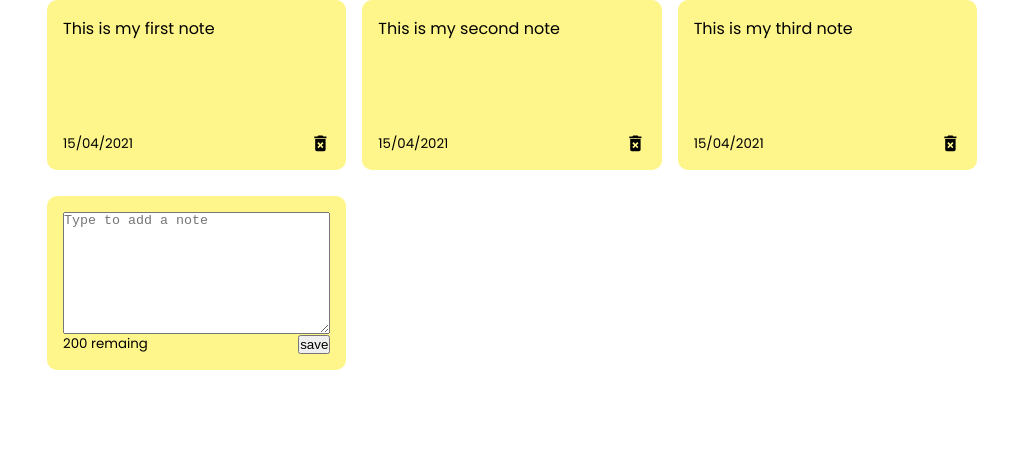
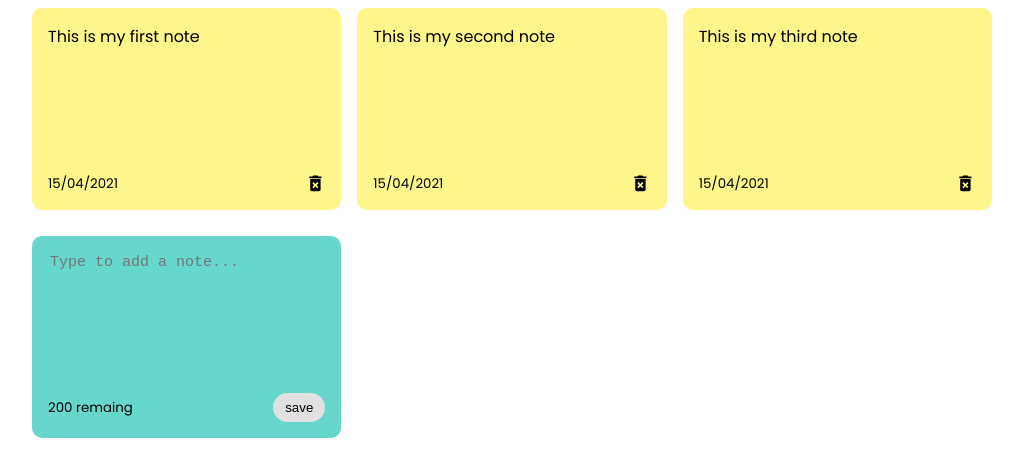
Before and after one commit to Furiuss/notes-app, a React (Vite) app: page / in a window 1280 px wide. Shown: the top 476 px of the page, without its empty margins (128-1151 px from the left). Built offline with nearby package versions, Linux system fonts and the light colour scheme.

Commit message:
finish addnote style

```diff
--- a/src/App.css
+++ b/src/App.css
@@ -10,6 +10,41 @@
   display: grid;
   grid-gap: 1rem;
   grid-template-columns: repeat(auto-fit, minmax(250px, 1fr));
+}
+
+.note.new {
+  background-color: #67d7cc;
+}
+
+textarea {
+  background-color: #67d7cc;
+  border: none;
+  resize: none;
+  font-size: 15px;
+}
+
+textarea:focus {
+  outline: none;
+}
+
+.save-btn {
+  background-color: #e1e1e1;
+  border: 2px solid transparent;
+  border-radius: 15px;
+  padding: 5px 10px;
+  cursor: pointer;
+  font-weight: 500;
+  transition: .20s;
+}
+
+.save-btn:hover {
+  border-color: limegreen;
+}
+
+.save-btn:focus {
+  background-color: limegreen;
+  border-color: transparent;
+  color: white;
 }
 
 .note {
--- a/src/components/AddNote.jsx
+++ b/src/components/AddNote.jsx
@@ -1,11 +1,11 @@
 export const AddNote = () => {
   return (
-    <div className="note new-note">
-      <textarea cols="10" rows="8" placeholder="Type to add a note">
+    <div className="note new">
+      <textarea cols="10" rows="8" placeholder="Type to add a note...">
       </textarea>
       <div className="note-footer">
         <small>200 remaing</small>
-        <button className="save">save</button>
+        <button className="save-btn">save</button>
       </div>
     </div>
   );
--- a/src/index.css
+++ b/src/index.css
@@ -1,10 +1,4 @@
 @import url("https://fonts.googleapis.com/css2?family=Poppins:wght@400;500;600&display=swap");
-
-* {
-  margin: 0;
-  padding: 0;
-  box-sizing: border-box;
-}
 
 body {
   background-color: white;
```
